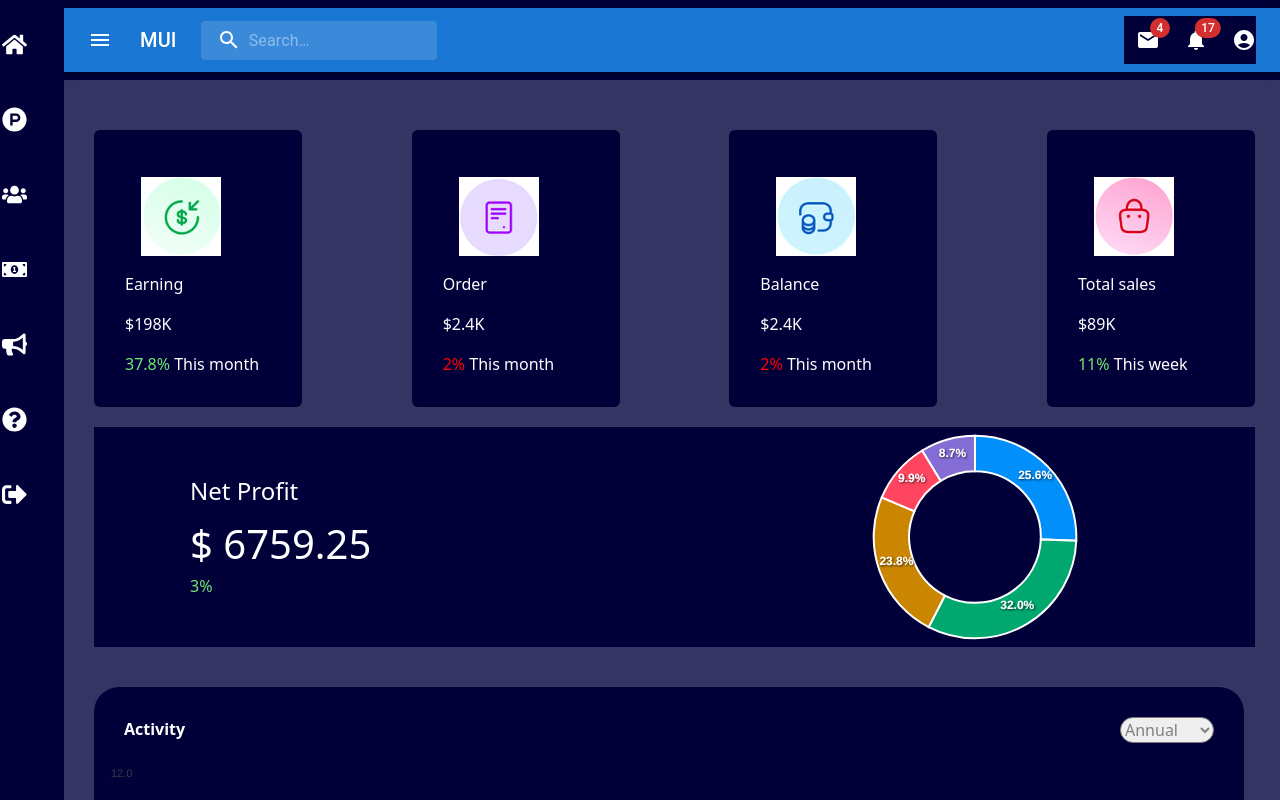
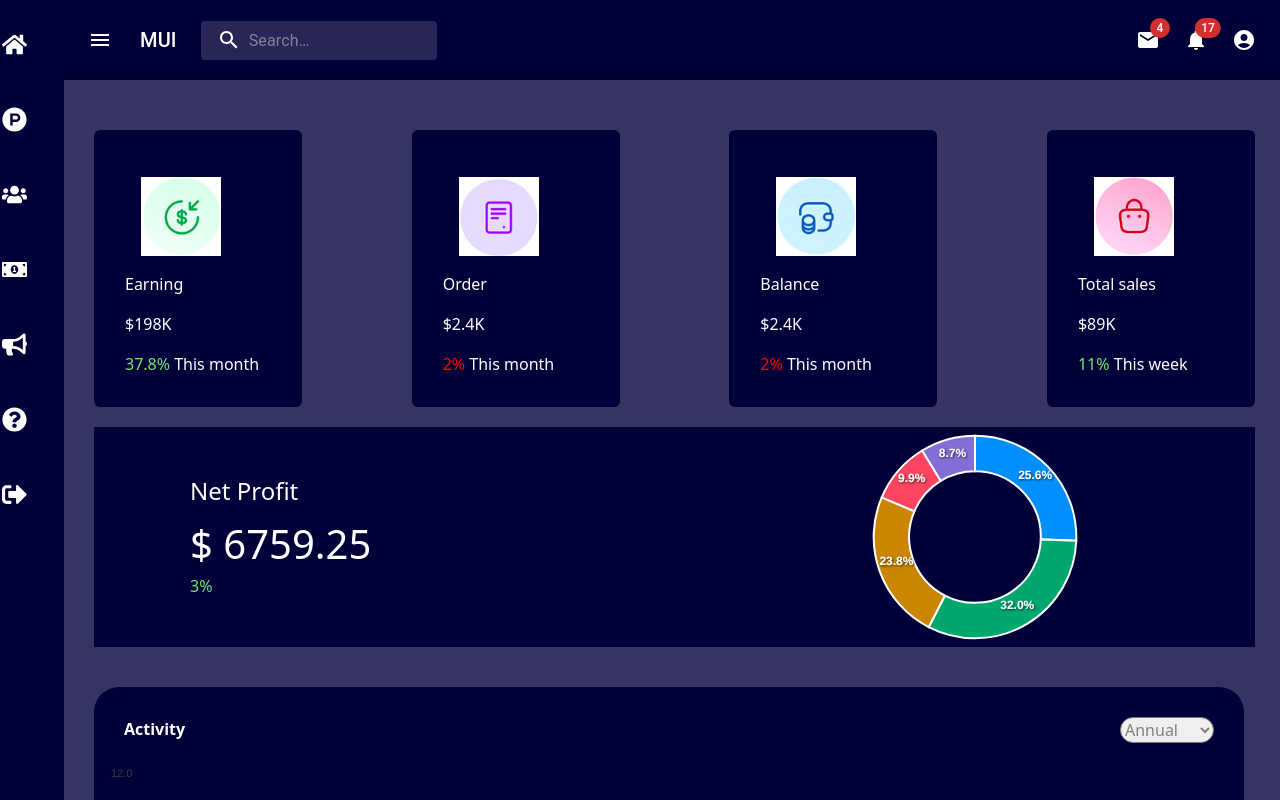
Before and after one commit to vijayshagara/money_save_new, a React (Vite) app: page / in a window 1280 px wide. Shown: the top 800 px of the page. Built offline with nearby package versions, Linux system fonts and the light colour scheme.

Commit message:
Update Header.css

```diff
--- a/src/component/Header/Header.css
+++ b/src/component/Header/Header.css
@@ -12,6 +12,9 @@
 .css-i9gxme{
     background-color: #010038 !important;
 }
+.MuiPaper-root{
+     background-color: #010038 !important;
+}
 
 /* @media (min-width: 786px) {
     .navbar {
```
